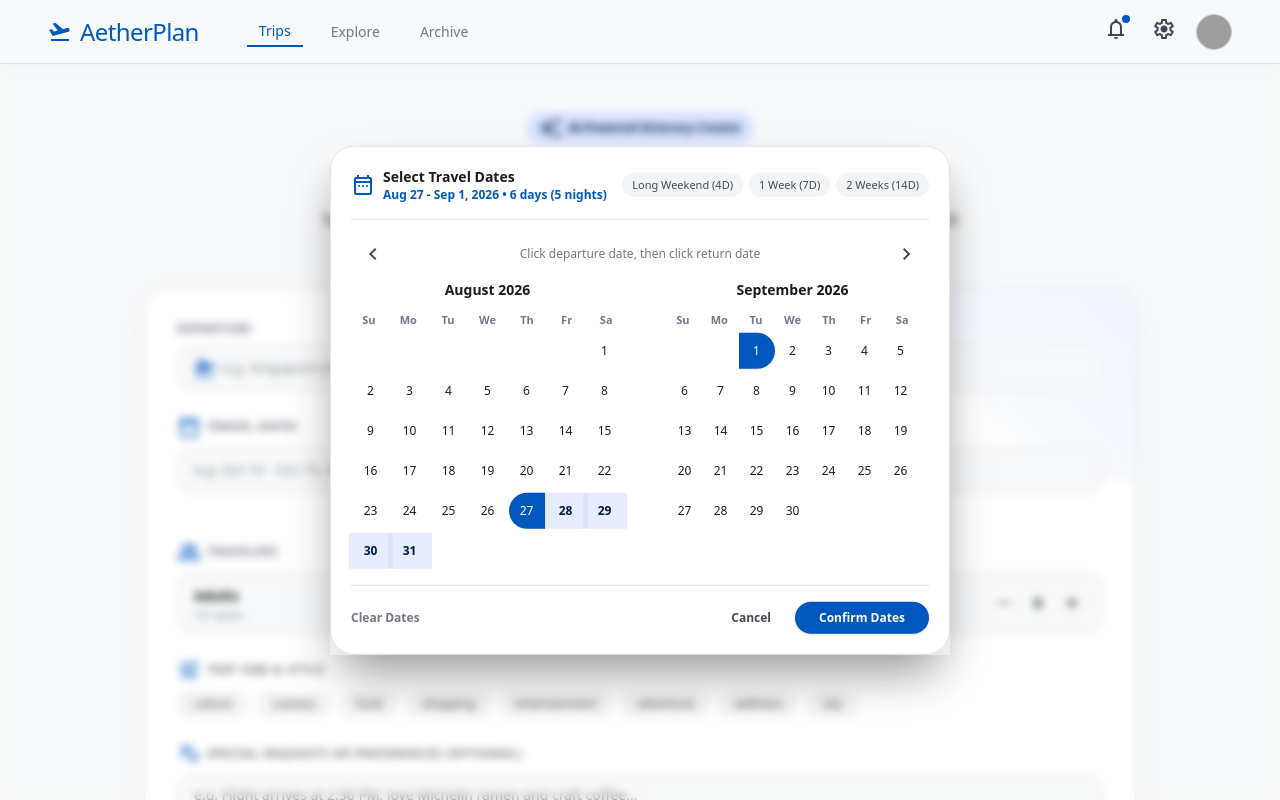
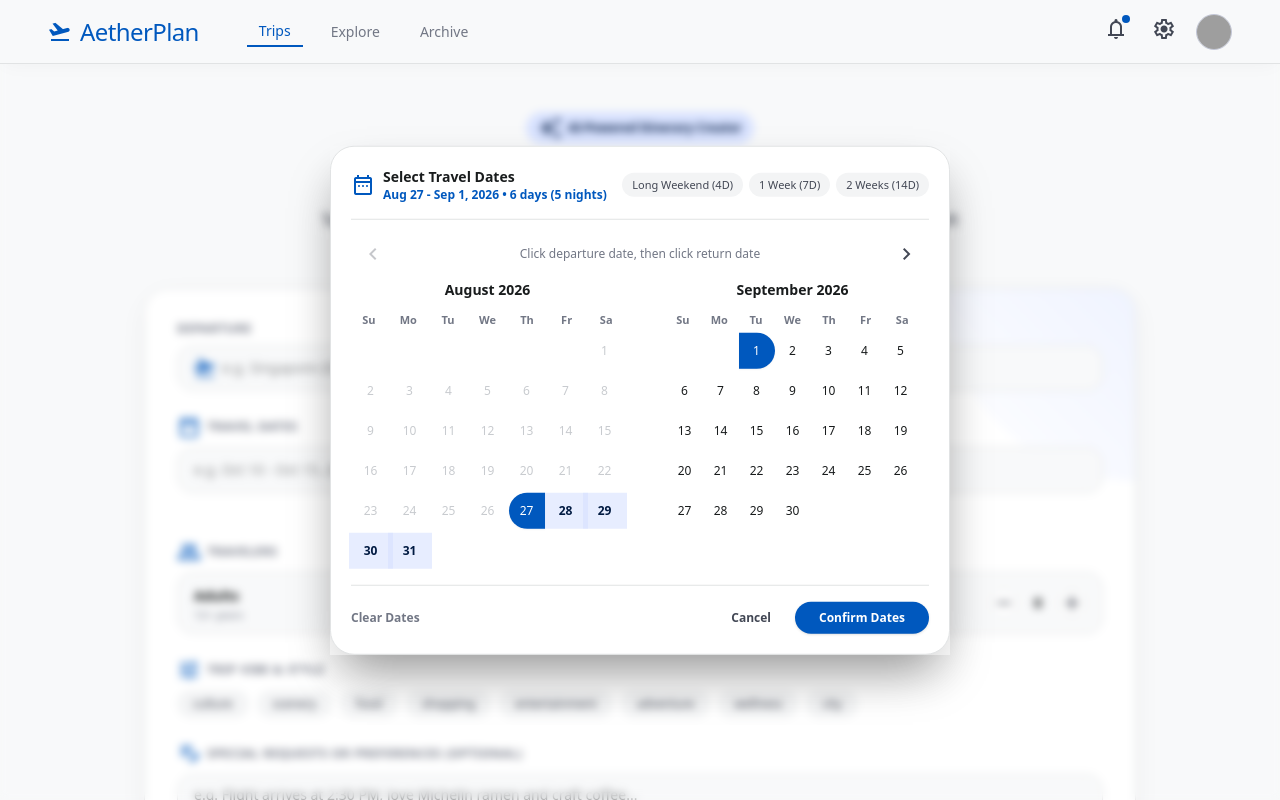
Before and after one commit to zhiyongg/Altas_FE, a React (Vite) app: page / in a window 1280 px wide. Both pictures are taken after a click on the button "calendar_month". Shown: the top 800 px of the page. Built offline with nearby package versions, Linux system fonts and the light colour scheme; grey boxes are pictures that could not be loaded.

Commit message:
only can select today  date or beyond

```diff
--- a/src/components/DateRangePicker.tsx
+++ b/src/components/DateRangePicker.tsx
@@ -89,6 +89,12 @@ export const DateRangePicker: React.FC<DateRangePickerProps> = ({
   const initialDates = useMemo(() => parseDateRange(value), [value]);
   const [startDate, setStartDate] = useState<Date | null>(initialDates.start);
   const [endDate, setEndDate] = useState<Date | null>(initialDates.end);
+  const today = useMemo(() => {
+    const d = new Date();
+    d.setHours(0, 0, 0, 0);
+    return d;
+  }, []);
+
   const [hoverDate, setHoverDate] = useState<Date | null>(null);
   const [presetError, setPresetError] = useState(false);
 
@@ -108,6 +114,9 @@ export const DateRangePicker: React.FC<DateRangePickerProps> = ({
   const handlePrevMonth = () => {
     const prev = new Date(viewDate);
     prev.setMonth(prev.getMonth() - 1);
+    // Don't allow navigating to months entirely before the current month
+    const currentMonthStart = new Date(today.getFullYear(), today.getMonth(), 1);
+    if (prev < currentMonthStart) return;
     setViewDate(prev);
   };
 
@@ -134,7 +143,12 @@ export const DateRangePicker: React.FC<DateRangePickerProps> = ({
     return time > startTime && time < endTime;
   };
 
+  const isPastDate = (date: Date) => {
+    return date.getTime() < today.getTime();
+  };
+
   const handleDateClick = (date: Date) => {
+    if (isPastDate(date)) return;
     setPresetError(false);
     if (!startDate || (startDate && endDate)) {
       // Starting new selection
@@ -200,23 +214,26 @@ export const DateRangePicker: React.FC<DateRangePickerProps> = ({
     // Days in current month
     for (let d = 1; d <= daysInMonth; d++) {
       const date = new Date(year, month, d);
+      const isPast = isPastDate(date);
       const isStart = isSameDay(date, startDate);
       const isEnd = isSameDay(date, endDate);
       const effectiveEnd = endDate || (startDate && hoverDate && hoverDate > startDate ? hoverDate : null);
       const inRange = isBetween(date, startDate, effectiveEnd);
 
-      let dayClasses = "h-9 w-9 text-xs flex items-center justify-center font-medium transition-all relative z-10 cursor-pointer ";
+      let dayClasses = "h-9 w-9 text-xs flex items-center justify-center font-medium transition-all relative z-10 ";
 
-      if (isStart && isEnd) {
-        dayClasses += "bg-[#0058be] text-white rounded-full font-bold shadow-xs";
+      if (isPast) {
+        dayClasses += "text-[#c8cbcf] cursor-not-allowed ";
+      } else if (isStart && isEnd) {
+        dayClasses += "bg-[#0058be] text-white rounded-full font-bold shadow-xs cursor-pointer ";
       } else if (isStart) {
-        dayClasses += "bg-[#0058be] text-white rounded-l-full font-bold shadow-xs";
+        dayClasses += "bg-[#0058be] text-white rounded-l-full font-bold shadow-xs cursor-pointer ";
       } else if (isEnd) {
-        dayClasses += "bg-[#0058be] text-white rounded-r-full font-bold shadow-xs";
+        dayClasses += "bg-[#0058be] text-white rounded-r-full font-bold shadow-xs cursor-pointer ";
       } else if (inRange) {
-        dayClasses += "text-[#001a42] font-semibold";
+        dayClasses += "text-[#001a42] font-semibold cursor-pointer ";
       } else {
-        dayClasses += "text-[#191c1d] hover:bg-[#e7e8e9] rounded-full";
+        dayClasses += "text-[#191c1d] hover:bg-[#e7e8e9] rounded-full cursor-pointer ";
       }
 
       days.push(
@@ -224,7 +241,7 @@ export const DateRangePicker: React.FC<DateRangePickerProps> = ({
           key={`day-${d}`}
           className="relative flex items-center justify-center h-9 w-9"
           onMouseEnter={() => {
-            if (startDate && !endDate) {
+            if (startDate && !endDate && !isPast) {
               setHoverDate(date);
             }
           }}
@@ -243,6 +260,7 @@ export const DateRangePicker: React.FC<DateRangePickerProps> = ({
           <button
             type="button"
             onClick={() => handleDateClick(date)}
+            disabled={isPast}
             className={dayClasses}
           >
             {d}
@@ -340,7 +358,13 @@ export const DateRangePicker: React.FC<DateRangePickerProps> = ({
           <button
             type="button"
             onClick={handlePrevMonth}
-            className="p-1.5 rounded-full hover:bg-[#f3f4f5] text-[#424754] hover:text-[#191c1d] transition-colors flex items-center justify-center cursor-pointer"
+            disabled={(() => {
+              const prev = new Date(viewDate);
+              prev.setMonth(prev.getMonth() - 1);
+              const currentMonthStart = new Date(today.getFullYear(), today.getMonth(), 1);
+              return prev < currentMonthStart;
+            })()}
+            className="p-1.5 rounded-full hover:bg-[#f3f4f5] text-[#424754] hover:text-[#191c1d] transition-colors flex items-center justify-center cursor-pointer disabled:opacity-30 disabled:cursor-not-allowed disabled:hover:bg-transparent"
             title="Previous Month"
           >
             <span className="material-symbols-outlined text-[20px]">chevron_left</span>
```
